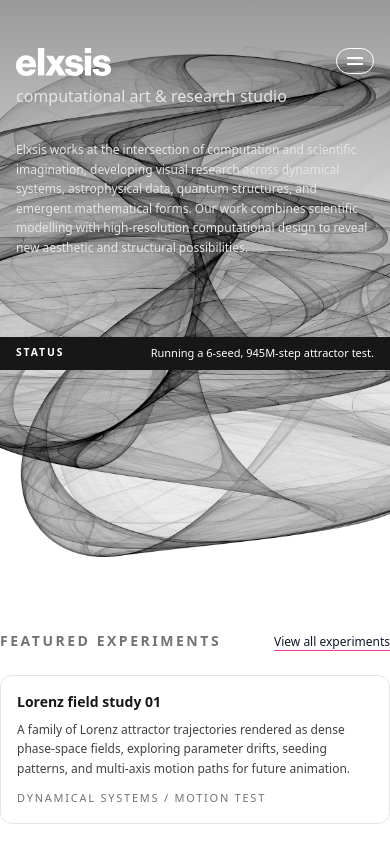
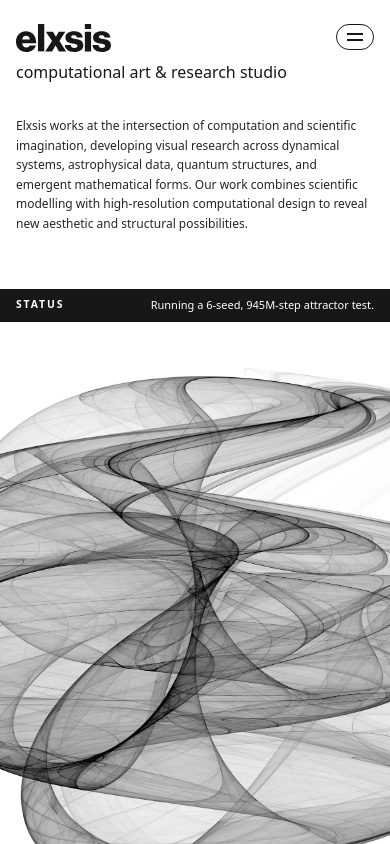
Before and after one commit to Axisophy/elxsis-site, a Next.js app: page / in a window 390 px wide. Shown: the top 844 px of the page. Built offline with nearby package versions, Linux system fonts and the light colour scheme; a web font is replaced by a local one.

Commit message:
mobile header spacing top

```diff
--- a/components/layout/SiteHeader.tsx
+++ b/components/layout/SiteHeader.tsx
@@ -3,7 +3,6 @@
 import { useState } from "react";
 import Link from "next/link";
 import { ElxsisLogo } from "@/components/icons/ElxsisLogo";
-import { usePathname } from "next/navigation";
 
 const descriptor =
   "Elxsis works at the intersection of computation and scientific imagination, developing visual research across dynamical systems, astrophysical data, quantum structures, and emergent mathematical forms. Our work combines scientific modelling with high-resolution computational design to reveal new aesthetic and structural possibilities.";
@@ -20,37 +19,15 @@ const navItems = [
 
 export default function SiteHeader() {
   const [mobileOpen, setMobileOpen] = useState(false);
-  const pathname = usePathname();
-  const isHome = pathname === "/";
-
-  // Colour system: home = inverted (white on dark), inner pages = black on white
-  const primaryText = isHome ? "text-white" : "text-neutral-900";
-  const secondaryText = isHome ? "text-neutral-200" : "text-neutral-800";
-  const borderStrong = isHome ? "border-white" : "border-neutral-900";
-  const burgerBar = isHome ? "bg-white" : "bg-neutral-900";
-  const underlineBg = isHome ? "bg-white" : "bg-neutral-900";
 
   return (
-    <header
-      className={
-        isHome
-          ? // Homepage: overlay on top of hero, dark translucent gradient for readability
-            "w-full absolute top-0 left-0 z-20 bg-gradient-to-b from-black/40 via-black/20 to-transparent"
-          : // Inner pages: solid white header
-            "w-full bg-white relative"
-      }
-    >
+    <header className="w-full bg-white relative">
       {/* Top: 12-column grid (normal header) */}
-      <div className="mx-auto max-w-[1440px] px-4 lg:px-8 py-12 lg:py-16 min-h-[220px] lg:min-h-[260px] grid grid-cols-1 md:grid-cols-12 gap-x-6 gap-y-8">
-        {/* Logo + micro-title (cols 1–3) */}
+      <div className="mx-auto max-w-[1440px] px-4 lg:px-8 py-6 md:py-12 lg:py-16 min-h-[220px] lg:min-h-[260px] grid grid-cols-1 md:grid-cols-12 gap-x-6 gap-y-8">        {/* Logo + micro-title (cols 1–3) */}
         <div className="md:col-span-3 md:col-start-1 flex flex-col gap-2">
           <div className="flex items-start justify-between md:block">
             <Link href="/" className="inline-flex items-center gap-2">
-              <ElxsisLogo
-                className={`h-7 md:h-9 w-auto ${
-                  isHome ? "text-white" : "text-neutral-900"
-                }`}
-              />
+              <ElxsisLogo className="h-7 md:h-9 w-auto text-neutral-900" />
               <span className="sr-only">Elxsis</span>
             </Link>
 
@@ -58,37 +35,31 @@ export default function SiteHeader() {
             <button
               type="button"
               onClick={() => setMobileOpen((open) => !open)}
-              className={`md:hidden ml-4 inline-flex items-center justify-center rounded-full border px-2.5 py-2 ${
-                isHome
-                  ? "border-white text-white bg-transparent"
-                  : "border-neutral-900 text-neutral-900 bg-white"
-              }`}
+              className="md:hidden ml-4 inline-flex items-center justify-center rounded-full border border-neutral-900 px-2.5 py-2 text-neutral-900 bg-white"
               aria-label={mobileOpen ? "Close menu" : "Open menu"}
             >
               <span className="flex flex-col gap-1">
-                <span className={`block h-[2px] w-4 ${burgerBar}`} />
-                <span className={`block h-[2px] w-4 ${burgerBar}`} />
+                <span className="block h-[2px] w-4 bg-neutral-900" />
+                <span className="block h-[2px] w-4 bg-neutral-900" />
               </span>
             </button>
           </div>
 
-          <span className={`text-s font-[500] ${secondaryText}`}>
+          <span className="text-s text-neutral-900 font-[500]">
             computational art &amp; research studio
           </span>
         </div>
 
         {/* Descriptor (cols 4–6) */}
-        <div
-          className={`md:col-span-3 md:col-start-4 text-[12px] md:text-[14px] lg:text-[16px] leading-relaxed md:leading-snug font-normal ${secondaryText}`}
-        >
+        <div className="md:col-span-3 md:col-start-4 text-[12px] md:text-[14px] lg:text-[16px] leading-relaxed md:leading-snug text-neutral-800 font-normal">
           <p>{descriptor}</p>
         </div>
 
         {/* Nav + contact (cols 7–12) */}
-        <div className="md:col-span-6 md:col-start-7 flex flex-col gap-3 md:gap-4 md:items-end text-xs md:text-sm">
+        <div className="md:col-span-6 md:col-start-7 flex flex-col gap-3 md:gap-4 md:items-end text-xs md:text-sm text-neutral-900">
           {/* Desktop nav in top-right */}
           <nav className="hidden md:block">
-            <ul className={`flex flex-wrap justify-end gap-4 ${primaryText}`}>
+            <ul className="flex flex-wrap justify-end gap-4 text-neutral-900">
               {navItems.map((item) => (
                 <li key={item.href}>
                   <Link
@@ -98,10 +69,10 @@ export default function SiteHeader() {
                     <span className="relative inline-block">
                       <span>{item.label}</span>
                       <span
-                        className={
-                          "block h-[2px] mt-1 origin-left scale-x-0 translate-x-0 transition-transform duration-200 ease-out group-hover:scale-x-100 group-hover:translate-x-1 " +
-                          underlineBg
-                        }
+                        className="block h-[2px] bg-neutral-900 mt-1
+                                   origin-left scale-x-0 translate-x-0
+                                   transition-transform duration-200 ease-out
+                                   group-hover:scale-x-100 group-hover:translate-x-1"
                       />
                     </span>
                   </Link>
@@ -114,11 +85,7 @@ export default function SiteHeader() {
           <div className="hidden md:flex flex-col gap-1 md:gap-1 md:items-end text-right">
             <a
               href="mailto:studio@elxsis.com"
-              className={`text-[12px] sm:text-[14px] md:text-[16px] lg:text-[18px] font-[600] tracking-[-0.02em] underline underline-offset-4 ${
-                isHome
-                  ? "text-neutral-100 decoration-neutral-300 hover:decoration-white"
-                  : "text-neutral-900 decoration-neutral-400 hover:decoration-neutral-900"
-              }`}
+              className="text-[12px] sm:text-[14px] md:text-[16px] lg:text-[18px] font-[600] tracking-[-0.02em] underline underline-offset-4 decoration-neutral-400 hover:decoration-neutral-900"
             >
               Email: <span className="font-[400]">studio@elxsis.com</span>
             </a>
@@ -127,11 +94,7 @@ export default function SiteHeader() {
               href="https://instagram.com/elx_sis"
               target="_blank"
               rel="noreferrer"
-              className={`text-[12px] sm:text-[14px] md:text-[16px] lg:text-[18px] font-[600] tracking-[-0.02em] underline underline-offset-4 ${
-                isHome
-                  ? "text-neutral-100 decoration-neutral-300 hover:decoration-white"
-                  : "text-neutral-900 decoration-neutral-400 hover:decoration-neutral-900"
-              }`}
+              className="text-[12px] sm:text-[14px] md:text-[16px] lg:text-[18px] font-[600] tracking-[-0.02em] underline underline-offset-4 decoration-neutral-400 hover:decoration-neutral-900"
             >
               Instagram: <span className="font-[400]">@elx_sis</span>
             </a>
@@ -139,7 +102,7 @@ export default function SiteHeader() {
         </div>
       </div>
 
-      {/* Status bar: full-width row below header (kept consistent across site) */}
+      {/* Status bar: full-width row below header */}
       <div className="bg-neutral-900 text-white">
         <div className="mx-auto max-w-[1440px] px-4 lg:px-8 py-2 flex flex-wrap items-center justify-between gap-2">
           <span className="uppercase tracking-[0.18em] text-[0.65rem] md:text-xs font-[600]">
```
